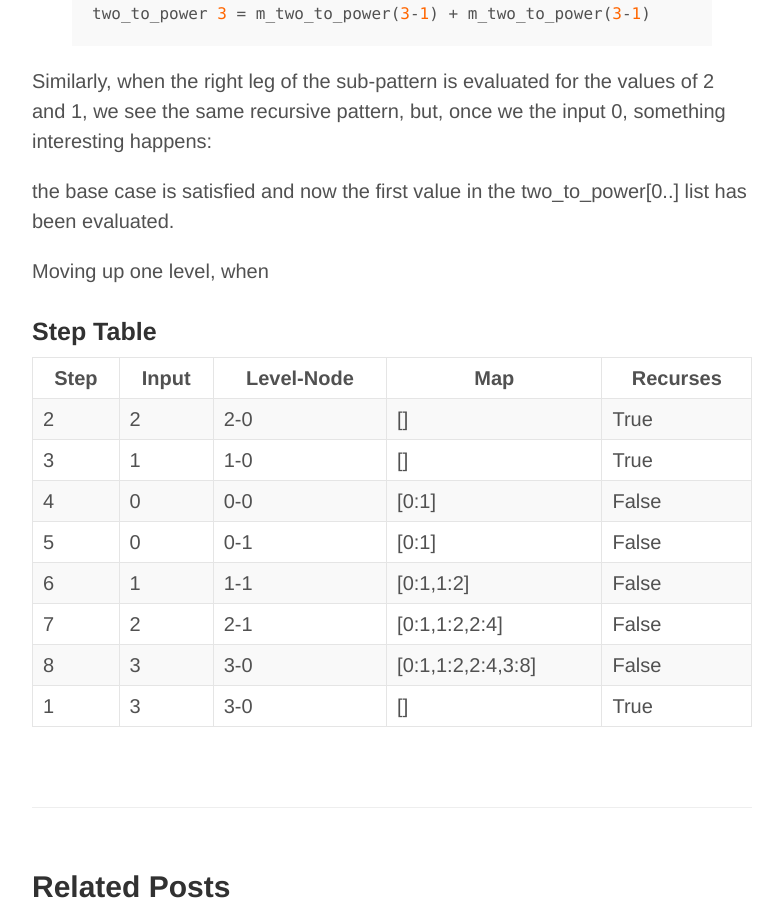
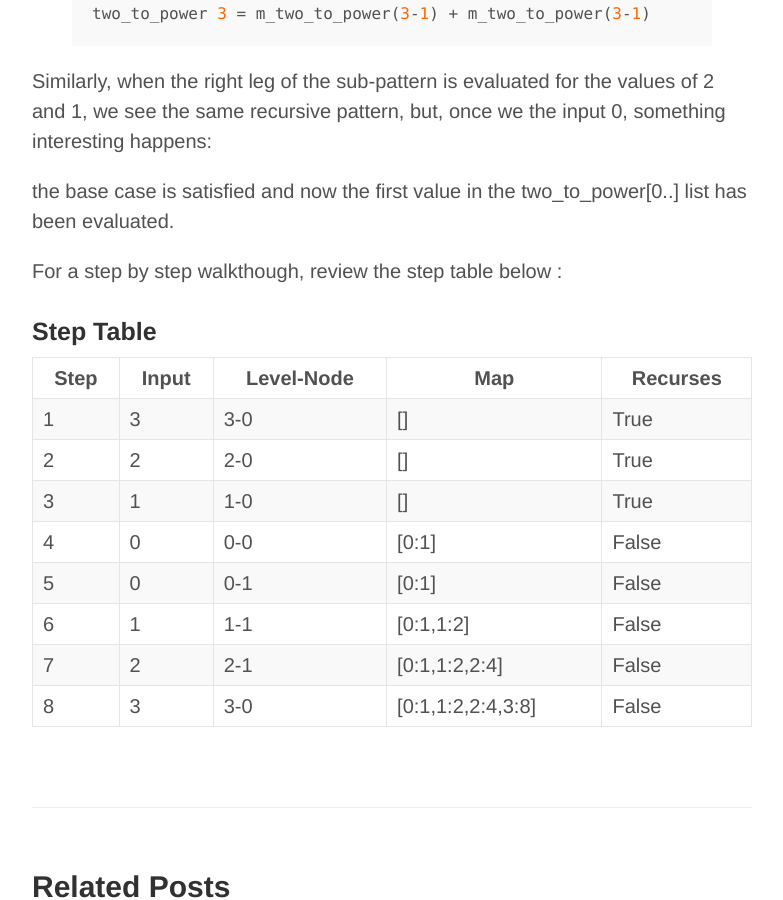
Before and after one commit to jonathanmann/jonathanmann.github.io, a Jekyll site: the page built from _posts/2015-02-07-memoization-with-lazy-evalutation-in-haskell.md, in a window 1280 px wide and 900 px high, scrolled down 3687 px. Shown: the whole window, without its empty margins (248-1031 px from the left). Built offline with Jekyll 4.4.1, drawn with Linux system fonts in a browser that asks for light colours.

Commit message:
Update 2015-02-07-memoization-with-lazy-evalutation-in-haskell.md
step table updated

```diff
--- a/_posts/2015-02-07-memoization-with-lazy-evalutation-in-haskell.md
+++ b/_posts/2015-02-07-memoization-with-lazy-evalutation-in-haskell.md
@@ -76,8 +76,7 @@ Similarly, when the right leg of the sub-pattern is evaluated for the values of
 
 the base case is satisfied and now the first value in the two_to_power[0..] list has been evaluated.
 
-Moving up one level, when
-
+For a step by step walkthough, review the step table below :
 
 ### Step Table
 
@@ -91,7 +90,7 @@ Moving up one level, when
       <th>Recurses</th>
     </tr>
   </thead>
-  <tfoot>
+  <tbody>
     <tr>
       <td>1</td>
 	  <td>3</td>
@@ -99,8 +98,6 @@ Moving up one level, when
 	  <td>[]</td>
 	  <td>True</td>
     </tr>
-  </tfoot>
-  <tbody>
     <tr>
       <td>2</td>
 	  <td>2</td>
```
